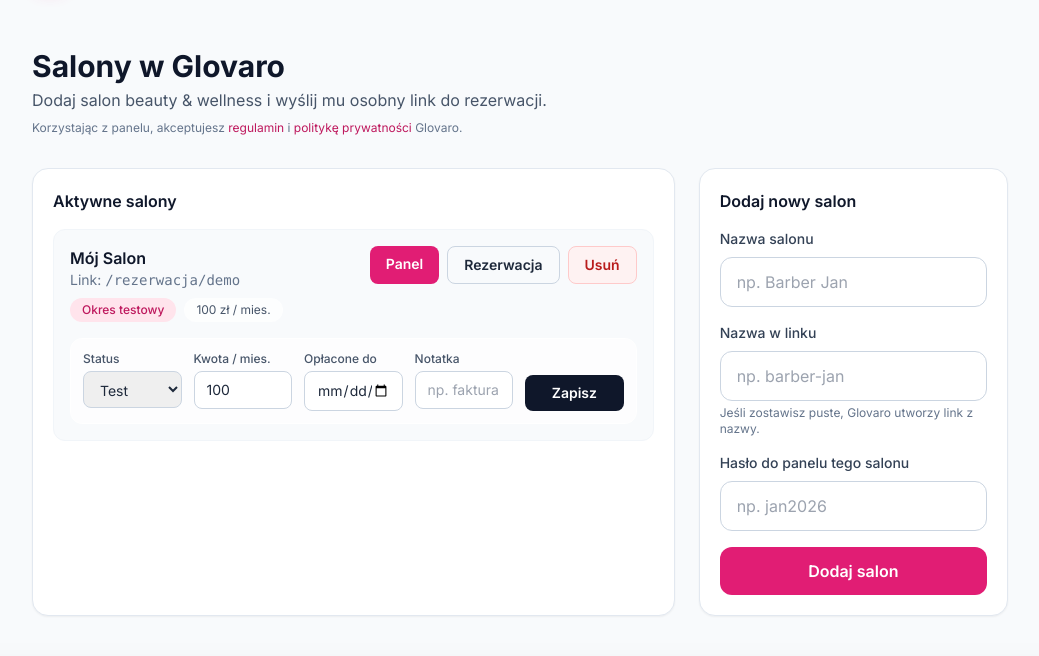
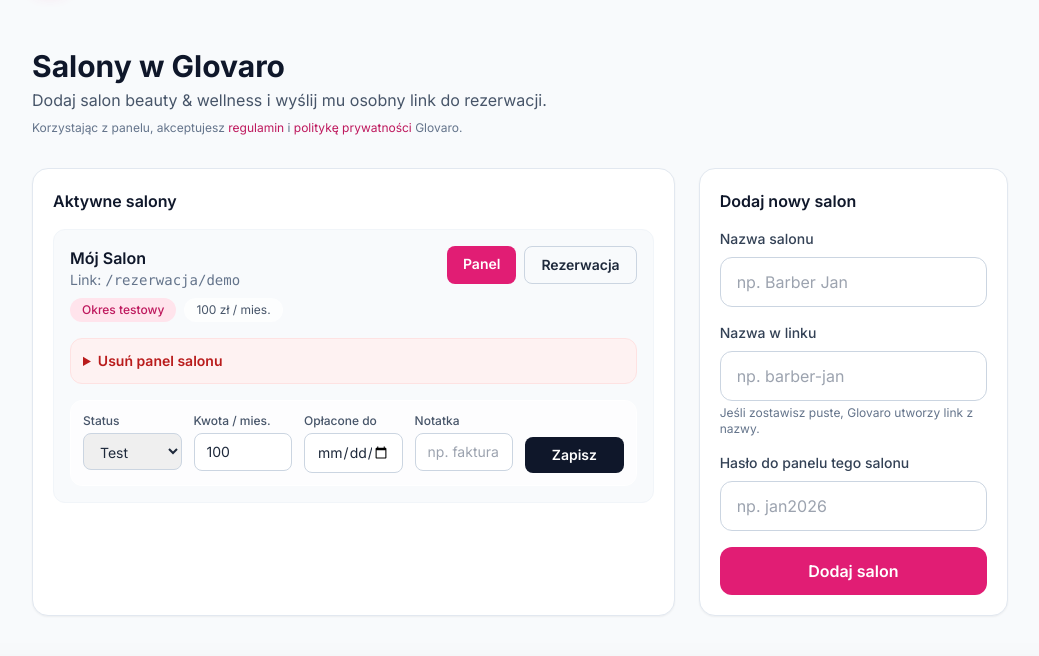
Before and after one commit to wojciechjazdzewski1-web/CutNow, a Flask app: page /panel in a window 1280 px wide. Shown: the part 65-721 px from the top of the page, without its empty margins (120-1159 px from the left). Run offline with Flask 3, Linux system fonts and the light colour scheme; some libraries are stand-ins or nearby versions.

Commit message:
Dodaj wymagane potwierdzenie usuniecia salonu
Co-authored-by: Cursor <cursoragent@cursor.com>

```diff
--- a/app.py
+++ b/app.py
@@ -1844,6 +1844,14 @@ def panel_usun_salon(salon_slug: str):
     salon = pobierz_salon(dane, salon_slug)
     if not salon:
         flash("Nie znaleziono takiego salonu.", "error")
+        return redirect(url_for("panel_lista"))
+
+    potwierdzenie = request.form.get("potwierdz_usuniecie", "").strip()
+    if potwierdzenie != salon_slug:
+        flash(
+            f"Aby usunąć salon, wpisz dokładnie jego link: {salon_slug}.",
+            "error",
+        )
         return redirect(url_for("panel_lista"))
 
     nazwa = salon.get("nazwa_salonu", salon_slug)
--- a/templates/salony.html
+++ b/templates/salony.html
@@ -39,13 +39,26 @@
               <div class="flex flex-wrap gap-2">
                 <a href="{{ url_for('panel', salon_slug=slug) }}" class="rounded-lg bg-brand-600 text-white px-4 py-2 text-sm font-semibold hover:bg-brand-700">Panel</a>
                 <a href="{{ url_for('rezerwacja_publiczna', salon_slug=slug) }}" class="rounded-lg border border-slate-300 px-4 py-2 text-sm font-semibold hover:bg-white">Rezerwacja</a>
-                <form method="post" action="{{ url_for('panel_usun_salon', salon_slug=slug) }}" onsubmit="return confirm({{ ('Na pewno usunąć salon ' ~ salon.nazwa_salonu ~ '? Ta operacja usuwa panel, terminy, rezerwacje i kartotekę tego salonu.')|tojson }});">
-                  <button type="submit" class="rounded-lg border border-red-200 bg-red-50 px-4 py-2 text-sm font-semibold text-red-700 hover:bg-red-100">
-                    Usuń
-                  </button>
-                </form>
               </div>
             </div>
+            <details class="mt-4 rounded-xl border border-red-100 bg-red-50 p-3">
+              <summary class="cursor-pointer text-sm font-semibold text-red-700">
+                Usuń panel salonu
+              </summary>
+              <form method="post" action="{{ url_for('panel_usun_salon', salon_slug=slug) }}" class="mt-3 space-y-3" onsubmit="return confirm({{ ('Ostatecznie usunąć salon ' ~ salon.nazwa_salonu ~ '? Tej operacji nie da się cofnąć.')|tojson }});">
+                <p class="text-xs leading-relaxed text-red-700">
+                  Usunięcie skasuje panel, terminy, rezerwacje i kartotekę tego salonu.
+                  Aby potwierdzić, wpisz dokładnie: <code class="font-mono font-bold">{{ slug }}</code>
+                </p>
+                <div class="flex flex-col gap-2 sm:flex-row">
+                  <input name="potwierdz_usuniecie" class="flex-1 rounded-lg border border-red-200 px-3 py-2 text-sm text-slate-900"
+                    placeholder="Wpisz {{ slug }}" autocomplete="off">
+                  <button type="submit" class="rounded-lg border border-red-200 bg-white px-4 py-2 text-sm font-semibold text-red-700 hover:bg-red-100">
+                    Potwierdź usunięcie
+                  </button>
+                </div>
+              </form>
+            </details>
             <form method="post" action="{{ url_for('panel_rozliczenia', salon_slug=slug) }}" class="mt-4 grid sm:grid-cols-5 gap-3 rounded-xl bg-white/70 p-3 border border-white">
               <div>
                 <label class="block text-xs font-medium text-slate-600 mb-1">Status</label>
```
